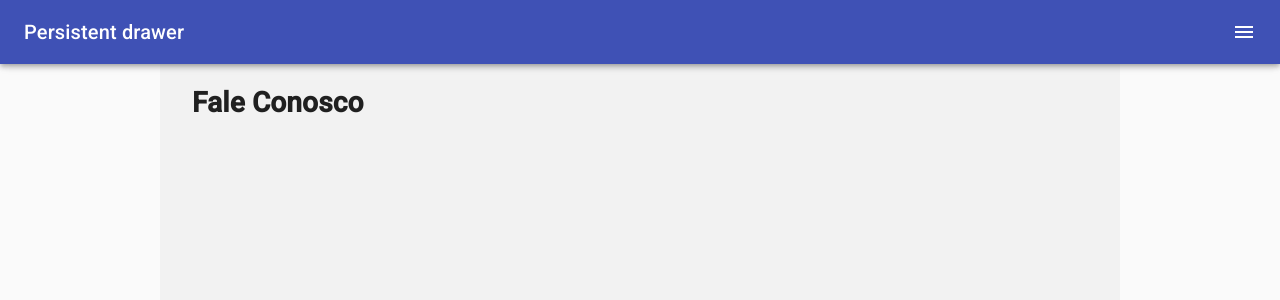
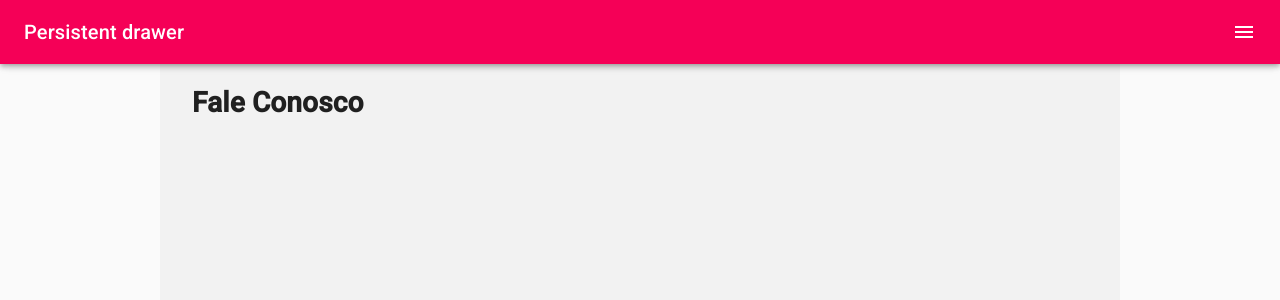
Before and after one commit to reginaldogomes/sou3m-app, a Next.js app: page /contact in a window 1280 px wide. Shown: the top 300 px of the page. Built offline with nearby package versions, Linux system fonts and the light colour scheme.

Commit message:
fix navbar

```diff
--- a/components/NavBar/NavBar.js
+++ b/components/NavBar/NavBar.js
@@ -1,5 +1,6 @@
 import React from 'react'
 import clsx from 'clsx'
+import Link from 'next/link'
 import { makeStyles, useTheme } from '@material-ui/core/styles'
 import Drawer from '@material-ui/core/Drawer'
 import AppBar from '@material-ui/core/AppBar'
@@ -17,7 +18,6 @@ import ListItemIcon from '@material-ui/core/ListItemIcon'
 import ListItemText from '@material-ui/core/ListItemText'
 import InboxIcon from '@material-ui/icons/MoveToInbox'
 import MailIcon from '@material-ui/icons/Mail'
-
 
 const drawerWidth = 240
 
@@ -96,7 +96,7 @@ export default function PersistentDrawerRight() {
             <CssBaseline />
             <AppBar
                 position="fixed"
-                color="primary"
+                color="secondary"
                 className={clsx(classes.appBar, {
                     [classes.appBarShift]: open,
                 })}
@@ -104,7 +104,8 @@ export default function PersistentDrawerRight() {
                 <Toolbar>
                     <Typography variant="h6" noWrap className={classes.title}>
                         Persistent drawer
-                    </Typography>                    <IconButton
+                    </Typography>
+                    <IconButton
                         color="inherit"
                         aria-label="open drawer"
                         edge="end"
```
